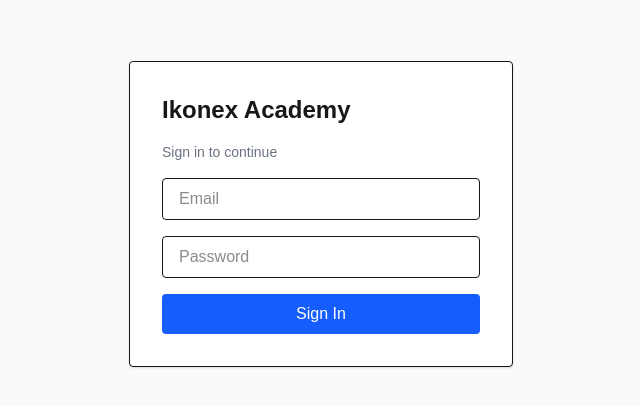
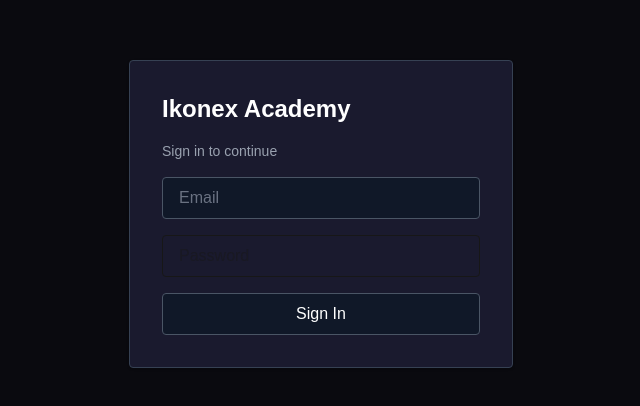
Before and after one commit to tech-njeri/ikonex-academy, a Next.js app: page /login in a window 1280 px wide. Shown: the part 186-592 px from the top of the page, without its empty margins (319-959 px from the left). Built offline with nearby package versions, Linux system fonts and the light colour scheme.

Commit message:
fix: styling login page to a dark theme

```diff
--- a/app/login/page.jsx
+++ b/app/login/page.jsx
@@ -28,16 +28,16 @@
   }
 
   return (
-    <div className="min-h-screen flex items-center justify-center bg-gray-50">
-      <div className="border rounded p-8 w-full max-w-sm space-y-4 bg-white shadow">
-        <h1 className="text-2xl font-bold">Ikonex Academy</h1>
-        <p className="text-gray-500 text-sm">Sign in to continue</p>
+    <div className="min-h-screen flex items-center justify-center" style={{ background: '#0a0a0f' }}>
+      <div className="border border-gray-700 rounded p-8 w-full max-w-sm space-y-4 shadow" style={{ background: '#1a1a2e' }}>
+        <h1 className="text-2xl font-bold text-white">Ikonex Academy</h1>
+        <p className="text-gray-400 text-sm">Sign in to continue</p>
         <input
           type="email"
           placeholder="Email"
           value={email}
           onChange={(e) => setEmail(e.target.value)}
-          className="border rounded px-4 py-2 w-full"
+          className="border border-gray-600 rounded px-4 py-2 w-full bg-gray-900 text-white placeholder-gray-500"
         />
         <input
           type="password"
@@ -50,7 +50,7 @@
         <button
           onClick={handleLogin}
           disabled={loading}
-          className="bg-blue-600 text-white px-6 py-2 rounded w-full hover:bg-blue-700 disabled:opacity-50"
+          className="border border-gray-600 rounded px-4 py-2 w-full bg-gray-900 text-white placeholder-gray-500"
         >
           {loading ? 'Signing in...' : 'Sign In'}
         </button>
```
